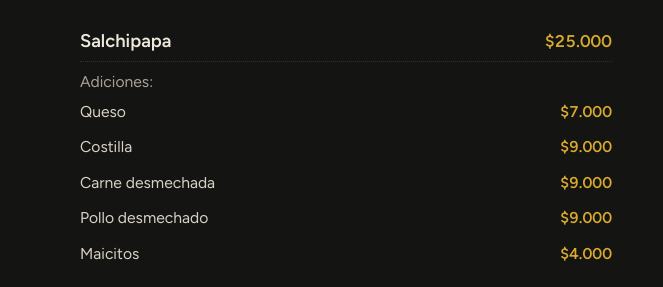
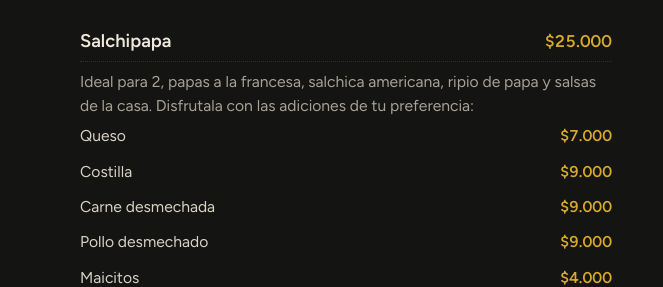
Before and after one commit to Imperiumbar/imperiumbar, a plain HTML site: page index.html in a window 1280 px wide. Shown: the part 3104-3391 px from the top of the page, 0-663 px from the left. Drawn offline with Linux system fonts and the light colour scheme.

Commit message:
Update index.html

```diff
--- a/index.html
+++ b/index.html
@@ -290,7 +290,7 @@ const MENU=[
   {off:1,n:"Trono del Trópico",img:"chicharron.jpeg",p:"$34.900",d:"Chicharrón crocante sobre cama de guacamole y mango verde, con láminas de plátano frito y limón fresco."},
   {n:"Alitas Imperiales",img:"alas.jpeg",p:"$32.900",d:"Alitas crocantes bañadas en salsa BBQ."},
   {n:"Trilogía Dorada",img:"trilogia.jpg",p:"$19.900",d:"Tres papas rellenas, de carne o de pollo, con guarnición ligera y salsas de la casa. Doradas por fuera, jugosas por dentro."},
-  {n:"Salchipapa",p:"$25.000",d:"Ideal para 2, papas a la francesa, salchica americana, ripio de papa y salsas de la casa",d:"Adiciones:",rows:[["Queso","$7.000"],["Costilla","$9.000"],["Carne desmechada","$9.000"],["Pollo desmechado","$9.000"],["Maicitos","$4.000"]]},
+  {n:"Salchipapa",p:"$25.000",d:"Ideal para 2, papas a la francesa, salchica americana, ripio de papa y salsas de la casa. Disfrutala con las adiciones de tu preferencia:",rows:[["Queso","$7.000"],["Costilla","$9.000"],["Carne desmechada","$9.000"],["Pollo desmechado","$9.000"],["Maicitos","$4.000"]]},
   {n:"Bocados del Edén",img:"aborrajado.jpeg",p:"$19.900",d:"Tres aborrajados artesanales: plátano maduro dorado, relleno de queso fundido y bañado en masa crocante."},
   {off:1,n:"Sabores del Valle",img:"pastel.png",p:"$19.900",d:"Tres pasteles de yuca dorada, rellenos de carne, pollo o mixtos, con salsas de la casa."}
  ]},
```
